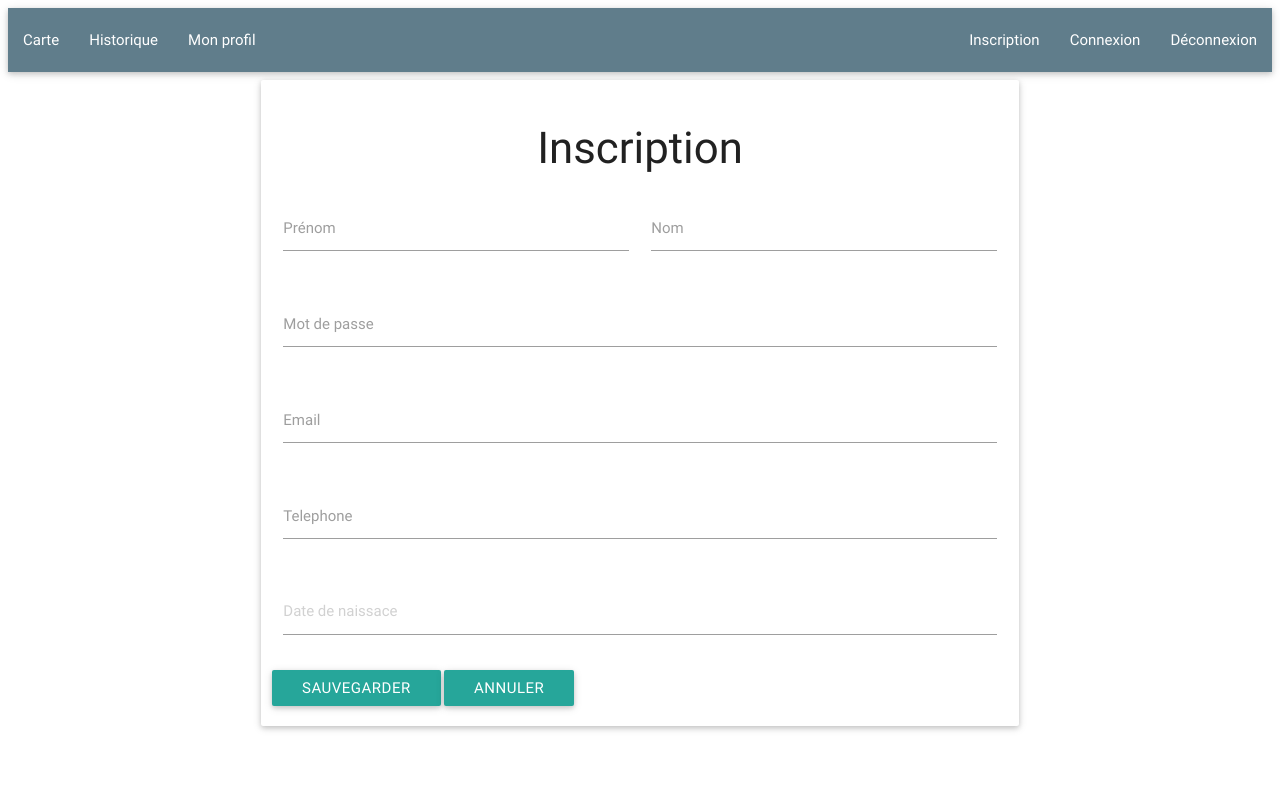
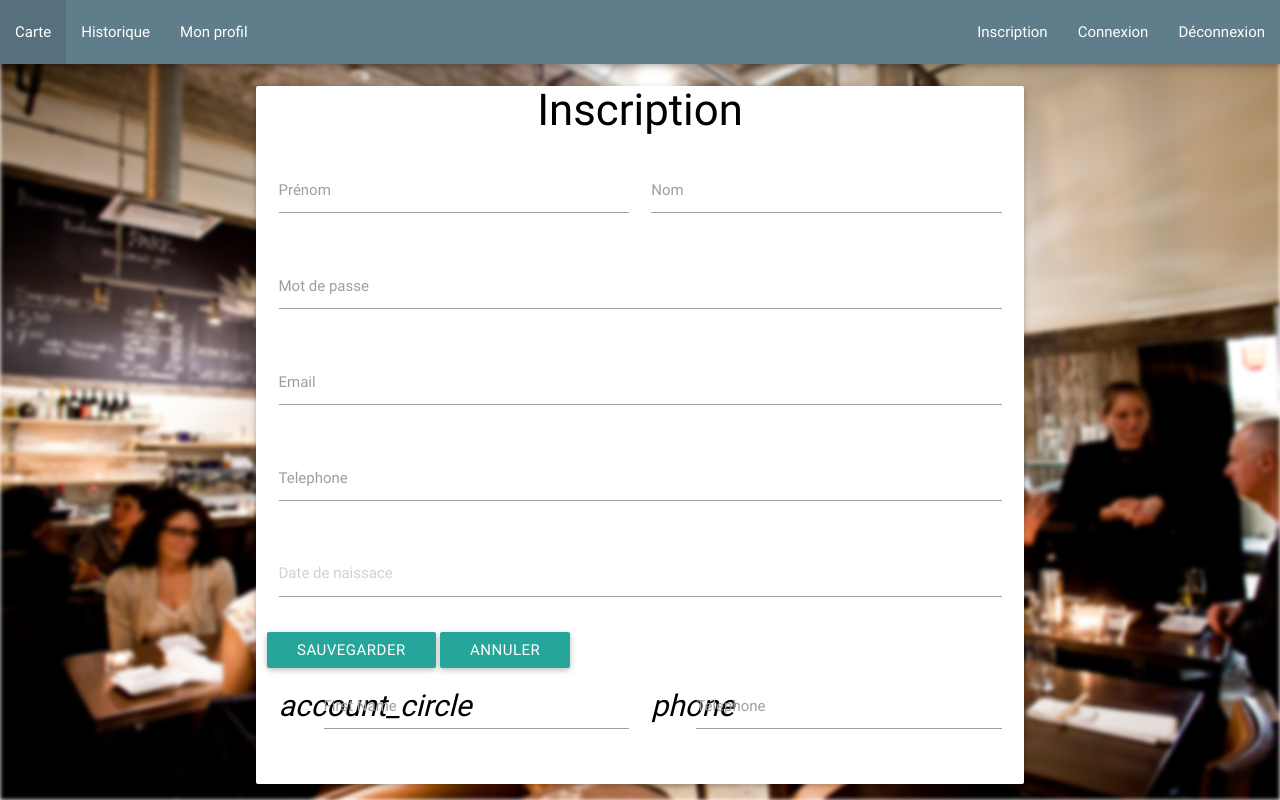
Before and after one commit to Maxiii62/EPSIWORKSHOP, a PHP site: page /Inscription.php in a window 1280 px wide. Run offline with PHP 8.4, Linux system fonts and the light colour scheme.

Commit message:
img + style

```diff
--- a/front/css/style.css
+++ b/front/css/style.css
@@ -9,28 +9,36 @@ and open the template in the editor.
 */
 
 #login-page{
-    margin-top: 5%;
+    margin-top: 0%;
     margin-left:  20%;
     margin-right: 20%;
-
-}
-
-#Register_Container{
-    margin-left:  20%;
-    margin-right: 20%;
-
+	z-index : -1;
 }
 
 .cadre{
     border: 1px solid black;
 }
 
-.fixe{
-    margin-top: 100%;
-    width: 100%;
-    position: fixed;
+body:before{
+        content: "";
+        position: fixed;
+        height: 100%; width: 100%;
+        background: url('/EPSIWORKSHOP/front/img/salleRestaurant.jpg');
+	background-size: cover;
+	z-index: -1; /* Keep the background behind the content */
+    -webkit-filter: blur(2px);
+    -webkit-background-size: cover; /* pour Chrome et Safari */
+    -moz-background-size: cover; /* pour Firefox */
+    -o-background-size: cover; /* pour Opera */
+    background-size: cover; /* version standardisée */
 }
 
-h5{
-    float: left;
-}
+body {
+position: absolute;
+        top: 0; bottom: 0; left: 0; right: 0;
+        height: 100%;
+    margin:0;
+    padding:0;
+    background-size: 100% ;
+    width:100%;
+    color:black;
--- a/front/html/Inscription.php
+++ b/front/html/Inscription.php
@@ -10,13 +10,14 @@ include '../../fragments/header.php';
 
         <title>Inscription</title>
 
-    </head>
+	</head>
     <body>
-        <div id="Register_Container" class="row card horizontal">
-            </br>
+
+            <div id="login-page" class="row">
+			 <div id="Register_Container" class="row card horizontal">
             <h3 class="center">Inscription</h3>
-            <div class="row">
                 <form class="col s12">
+
                     <div class="row">
                         <div class="input-field col s6">
                             <input id="first_name" type="text" class="validate">
@@ -57,6 +58,23 @@ include '../../fragments/header.php';
                     <button class="btn waves-effect waves-light" type="button" id="annuler" name="action">Annuler
                     </button>
                 </form>
+				  <div class="row">
+    <form class="col s12">
+      <div class="row">
+        <div class="input-field col s6">
+          <i class="material-icons prefix">account_circle</i>
+          <input id="icon_prefix" type="text" class="validate">
+          <label for="icon_prefix">First Name</label>
+        </div>
+        <div class="input-field col s6">
+          <i class="material-icons prefix">phone</i>
+          <input id="icon_telephone" type="tel" class="validate">
+          <label for="icon_telephone">Telephone</label>
+        </div>
+      </div>
+    </form>
+  </div>
+
             </div>
         </div>
         <script type="text/javascript" src="../js/jquery/jquery-1.11.0.min.js"></script>
```
Also changed, not shown: front/img/salleRestaurant.jpg (added), front/img/salleRestaurant2.jpg (added).
